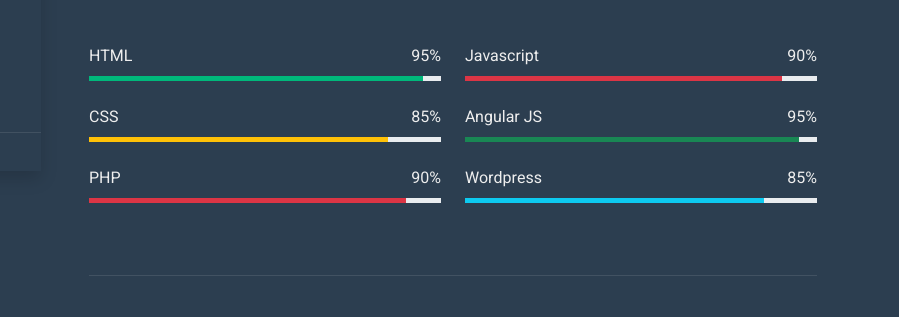
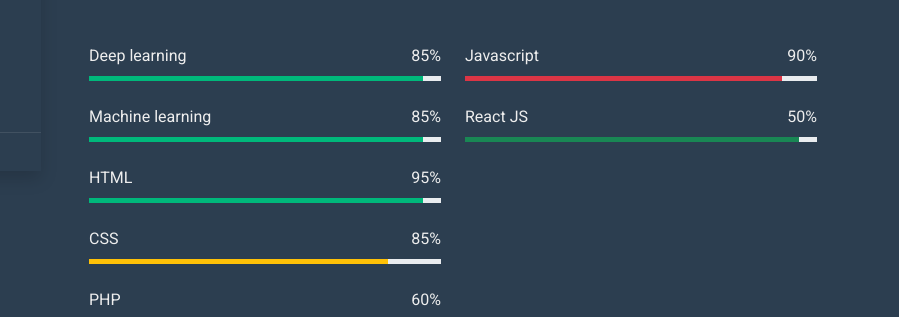
Before and after one commit to Eizabatool/portfolio, a plain HTML site: page index.html in a window 1280 px wide. Shown: the part 629-946 px from the top of the page, 381-1280 px from the left. Drawn offline with nearby package versions, Linux system fonts and the light colour scheme.

Commit message:
Update index.html

```diff
--- a/index.html
+++ b/index.html
@@ -101,6 +101,24 @@
                             <div class="col-sm-6">
                                 <div class="skill mb-4">
                                     <div class="d-flex justify-content-between">
+                                        <p class="mb-2">Deep learning</p>
+                                        <p class="mb-2">85%</p>
+                                    </div>
+                                    <div class="progress">
+                                        <div class="progress-bar bg-primary" role="progressbar" aria-valuenow="95" aria-valuemin="0" aria-valuemax="100"></div>
+                                    </div>
+                                </div>
+                                <div class="skill mb-4">
+                                    <div class="d-flex justify-content-between">
+                                        <p class="mb-2">Machine learning</p>
+                                        <p class="mb-2">85%</p>
+                                    </div>
+                                    <div class="progress">
+                                        <div class="progress-bar bg-primary" role="progressbar" aria-valuenow="95" aria-valuemin="0" aria-valuemax="100"></div>
+                                    </div>
+                                </div>
+                                <div class="skill mb-4">
+                                    <div class="d-flex justify-content-between">
                                         <p class="mb-2">HTML</p>
                                         <p class="mb-2">95%</p>
                                     </div>
@@ -120,7 +138,7 @@
                                 <div class="skill mb-4">
                                     <div class="d-flex justify-content-between">
                                         <p class="mb-2">PHP</p>
-                                        <p class="mb-2">90%</p>
+                                        <p class="mb-2">60%</p>
                                     </div>
                                     <div class="progress">
                                         <div class="progress-bar bg-danger" role="progressbar" aria-valuenow="90" aria-valuemin="0" aria-valuemax="100"></div>
@@ -139,22 +157,14 @@
                                 </div>
                                 <div class="skill mb-4">
                                     <div class="d-flex justify-content-between">
-                                        <p class="mb-2">Angular JS</p>
-                                        <p class="mb-2">95%</p>
+                                        <p class="mb-2">React JS</p>
+                                        <p class="mb-2">50%</p>
                                     </div>
                                     <div class="progress">
                                         <div class="progress-bar bg-success" role="progressbar" aria-valuenow="95" aria-valuemin="0" aria-valuemax="100"></div>
                                     </div>
                                 </div>
-                                <div class="skill mb-4">
-                                    <div class="d-flex justify-content-between">
-                                        <p class="mb-2">Wordpress</p>
-                                        <p class="mb-2">85%</p>
-                                    </div>
-                                    <div class="progress">
-                                        <div class="progress-bar bg-info" role="progressbar" aria-valuenow="85" aria-valuemin="0" aria-valuemax="100"></div>
-                                    </div>
-                                </div>
+
                             </div>
                         </div>
                     </section>
```
